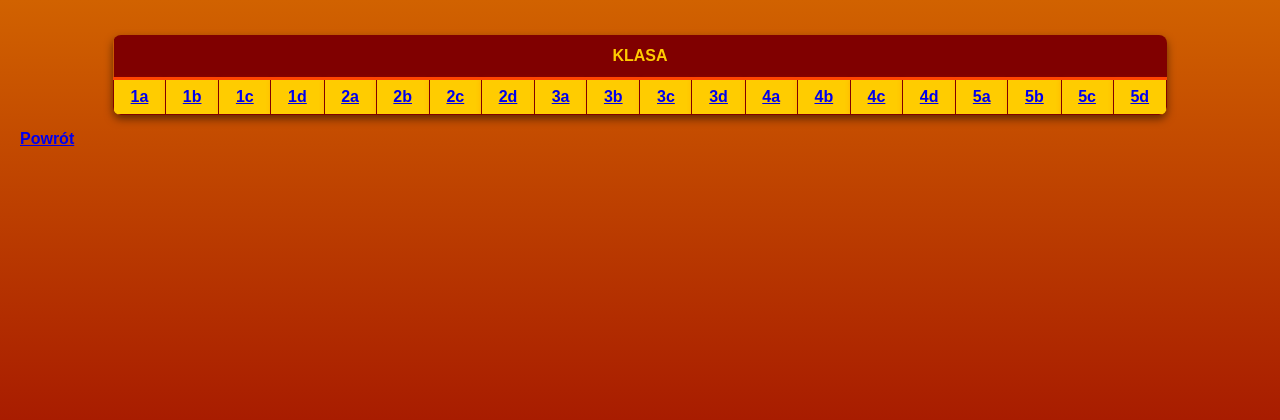
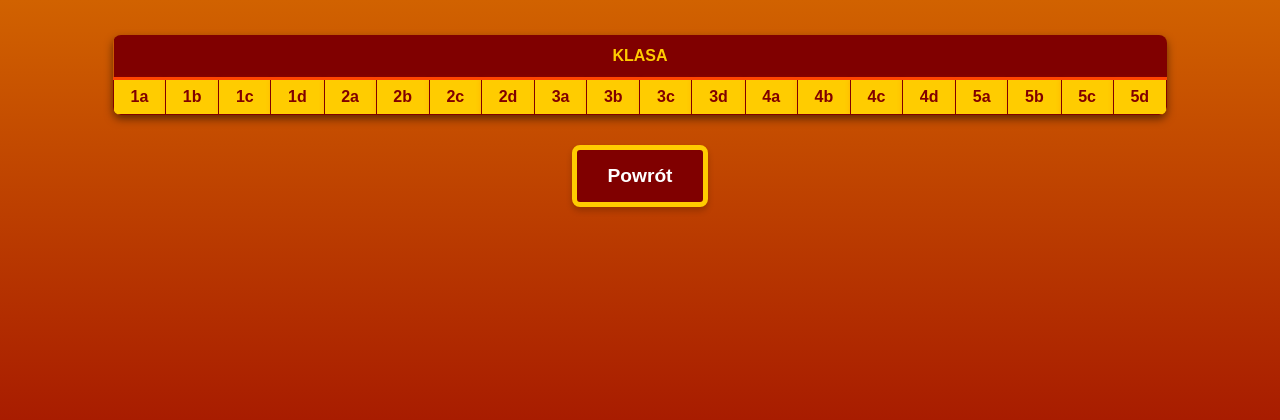
Before and after one commit to Oskarkozi/PlanLekcjiPraktyki, a PHP site: page /edytor/wyburKlasEdytor.php in a window 1280 px wide. Shown: the top 420 px of the page. Run offline with PHP 8.4, Linux system fonts and the light colour scheme; data comes from the database, SQL or seed files in the repository.

Commit message:
finalny commit sprzatania nie chce mi sie

```diff
--- a/edytor/edytor.css
+++ b/edytor/edytor.css
@@ -147,3 +147,31 @@
     text-decoration: underline;
     color: #FF4500;
 }
+
+a {
+    text-decoration: none;
+    color: #800000; /* Ciemnoczerwony kolor tekstu linków */
+}
+        /* Styl przycisku */
+        .button-container {
+            margin-top: 30px;
+            text-align: center;
+            width: 100%;
+        }
+        .button {
+            display: inline-block;
+            padding: 15px 30px;
+            font-size: 1.2em;
+            color: white;
+            background-color: #800000;
+            border: solid;
+            border-style: solid;
+            border-width: 5px;
+            border-radius: 8px;
+            border-color: #ffcc00;
+            cursor: pointer;
+            text-decoration: none;
+            text-align: center;
+            transition: background-color 0.3s, transform 0.2s;
+            box-shadow: 0px 4px 6px rgba(0, 0, 0, 0.2);
+        }
```
